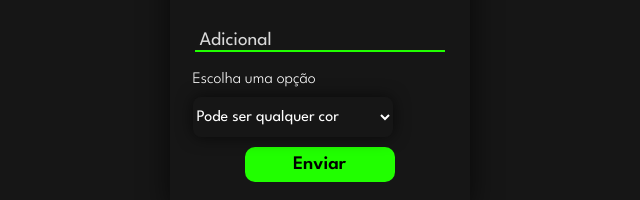
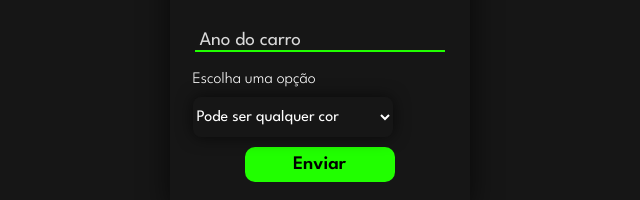
Before and after one commit to Geiciel/WebTurbo, a plain HTML site: page index.html in a window 1280 px wide. Shown: the part 1734-1934 px from the top of the page, 468-1108 px from the left. Drawn offline with nearby package versions, Linux system fonts and the light colour scheme; a web font is replaced by a local one.

Commit message:
Update index.html

```diff
--- a/index.html
+++ b/index.html
@@ -168,8 +168,8 @@
                         <label for="id-car-name" class="label">Modelo do carro</label>
                     </div>
                     <div class="div-input">
-                        <input type="text" name="Adicional" id="id-adicional" required class="input">
-                        <label for="id-adicional" class="label">Adicional</label>
+                        <input type="number" name="Ano_do_carro" id="id-adicional" required class="input">
+                        <label for="id-adicional" class="label">Ano do carro</label>
                     </div>
                     <div class="div-input-cor">
                         <p class="text_opcoes">Escolha uma opção</p>
```
